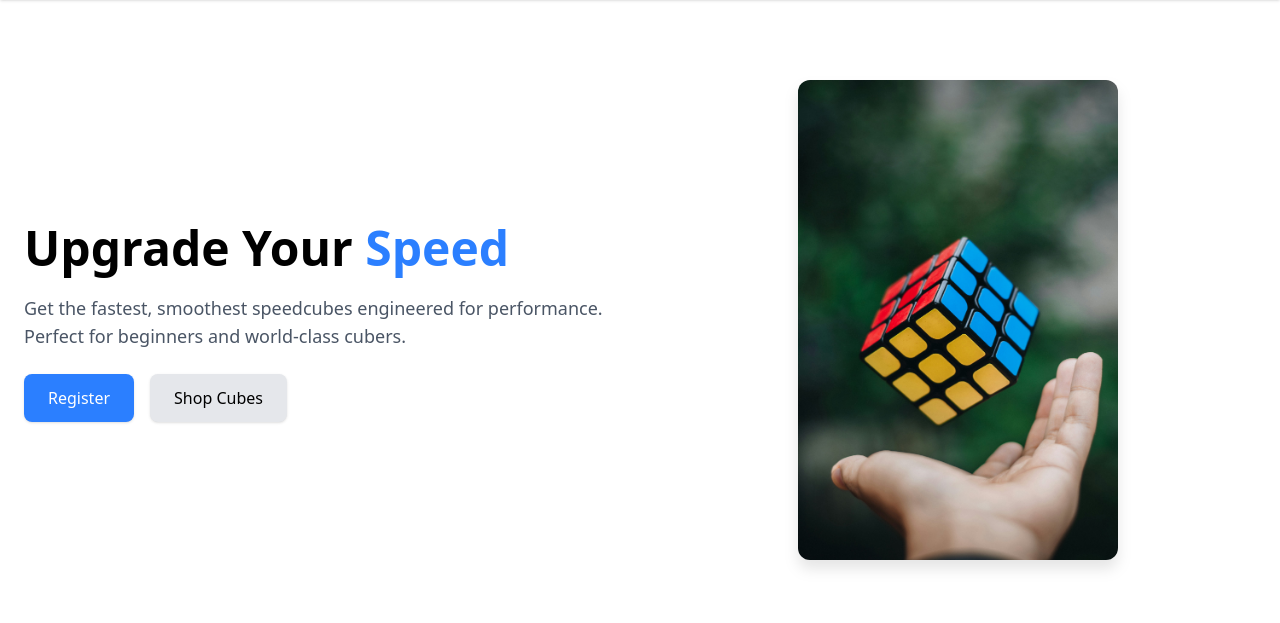
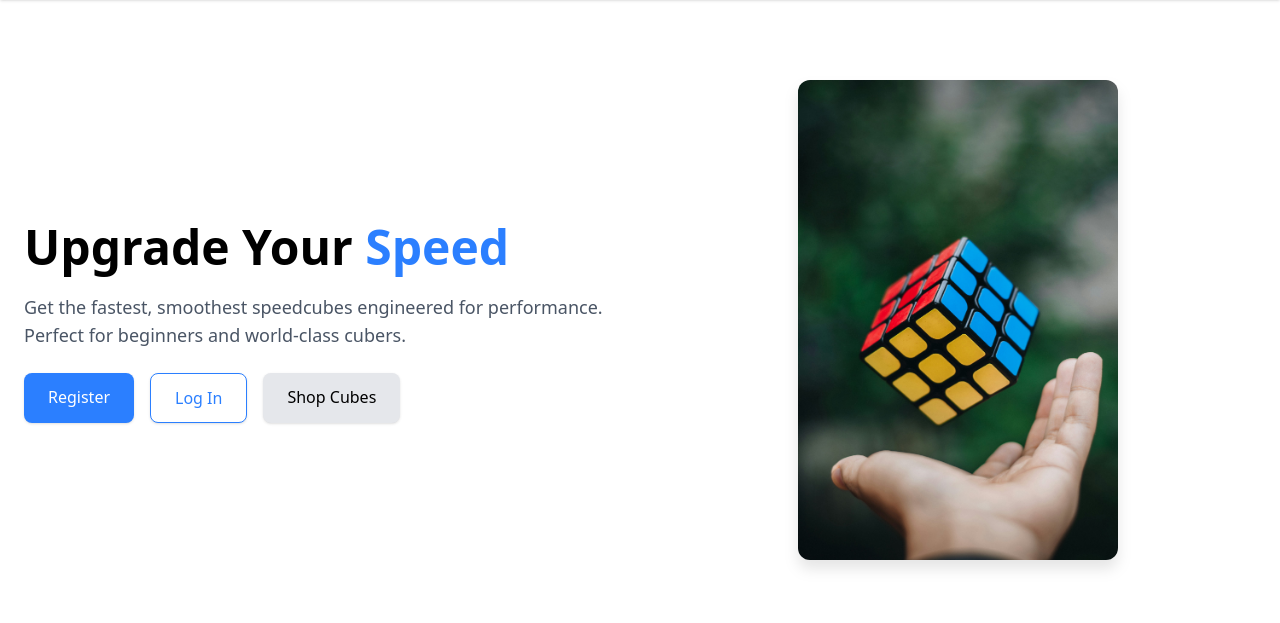
Before and after one commit to Wazih-Taosif/speedcube, a Flask app: page / in a window 1280 px wide. Shown: the part 88-711 px from the top of the page. Run offline with Flask 3, Linux system fonts and the light colour scheme.

```diff
--- a/templates/homepage.html.jinja
+++ b/templates/homepage.html.jinja
@@ -21,25 +21,29 @@
         Get the fastest, smoothest speedcubes engineered for performance.
         Perfect for beginners and world-class cubers.
       </p>
-
+      <!-- Register, login, browse buttons -->
       <div class="mt-6 flex gap-4">
-        {% if not current_user.is_authenticated%}
+        {% if not current_user.is_authenticated %}
         <a href="/register" class="px-6 py-3 bg-blue-500 text-white rounded-lg shadow hover:bg-blue-600 transition">
           Register
         </a>
-        {%endif%}
 
+        <a href="/login"
+          class="px-6 py-3 bg-white border border-blue-500 text-blue-500 rounded-lg shadow hover:bg-blue-50 transition">
+          Log In
+        </a>
+        {% endif %}
 
         <a href="/browse" class="px-6 py-3 bg-gray-200 rounded-lg shadow hover:bg-gray-300 transition">
           Shop Cubes
         </a>
       </div>
+
     </div>
 
     <!-- Right Image -->
     <div class="flex-1 flex justify-center">
-      <img src="/static/images/rubik's cube.jpeg" alt="Speedcube"
-        class="w-80 drop-shadow-xl rounded-xl">
+      <img src="/static/images/rubik's cube.jpeg" alt="Speedcube" class="w-80 drop-shadow-xl rounded-xl">
     </div>
 
   </section>
@@ -73,6 +77,7 @@
 
 
   <!-- CALL TO ACTION -->
+  {% if not current_user.is_authenticated %}
   <section class="py-16 text-center">
     <h2 class="text-4xl font-bold mb-4">Ready to Start Speedcubing?</h2>
     <p class="text-gray-600 mb-6">
@@ -83,6 +88,8 @@
       Create Your Account
     </a>
   </section>
+  {% endif %}
+
 
 </body>
 
```
